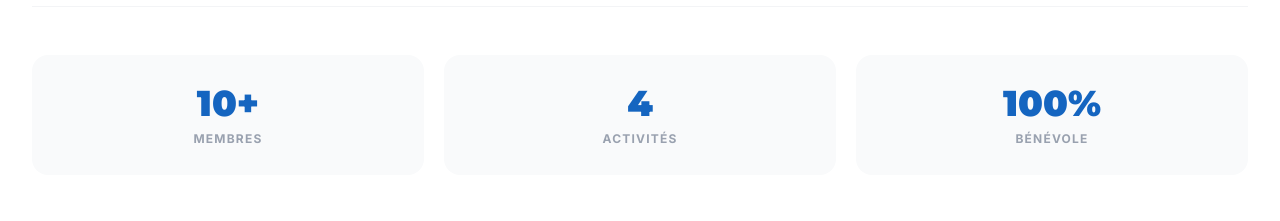
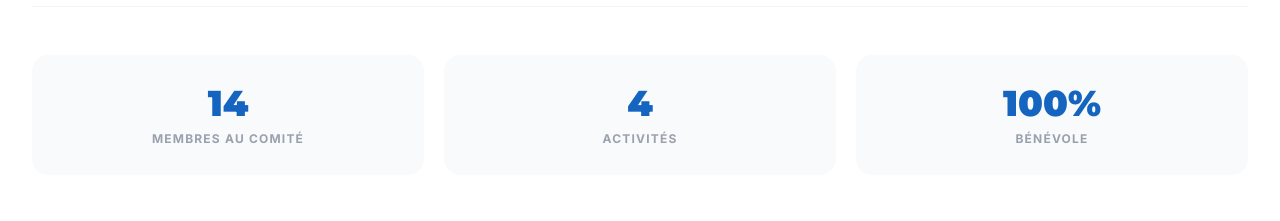
Before and after one commit to VicMtn/website-bussysport, a Vue app: page / in a window 1280 px wide. Shown: the part 1560-1781 px from the top of the page. Built offline with nearby package versions, Linux system fonts and the light colour scheme.

Commit message:
fix: update comitee memembers count in aboutSection

```diff
--- a/src/components/home/AboutSection.vue
+++ b/src/components/home/AboutSection.vue
@@ -26,7 +26,7 @@ const pillars = [
 ]
 
 const stats = [
-  { value: '10+', label: 'Membres', testid: 'stat-members' },
+  { value: '14', label: 'Membres au comité', testid: 'stat-members' },
   { value: '4', label: 'Activités' },
   { value: '100%', label: 'Bénévole' },
 ]
```
